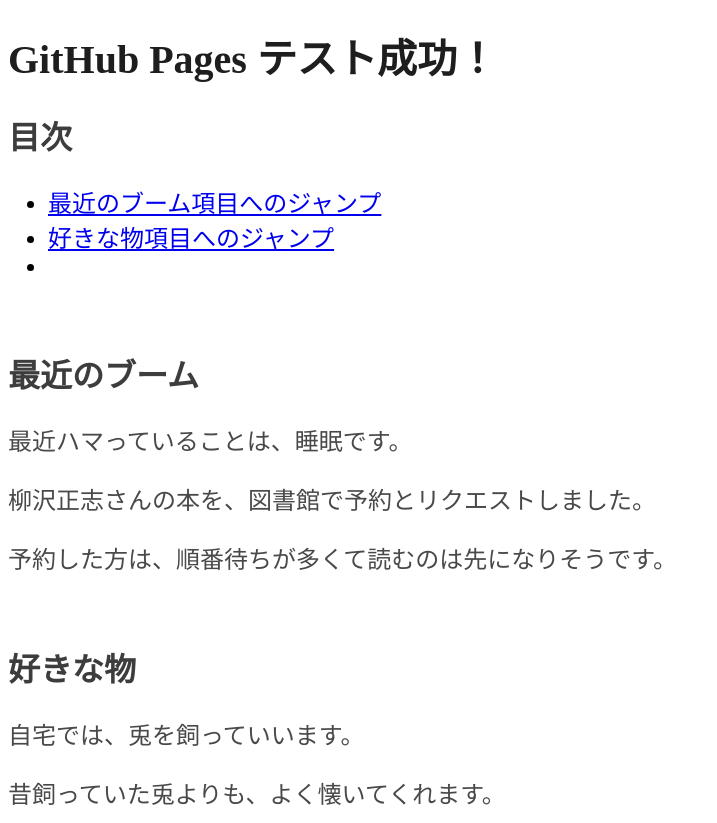
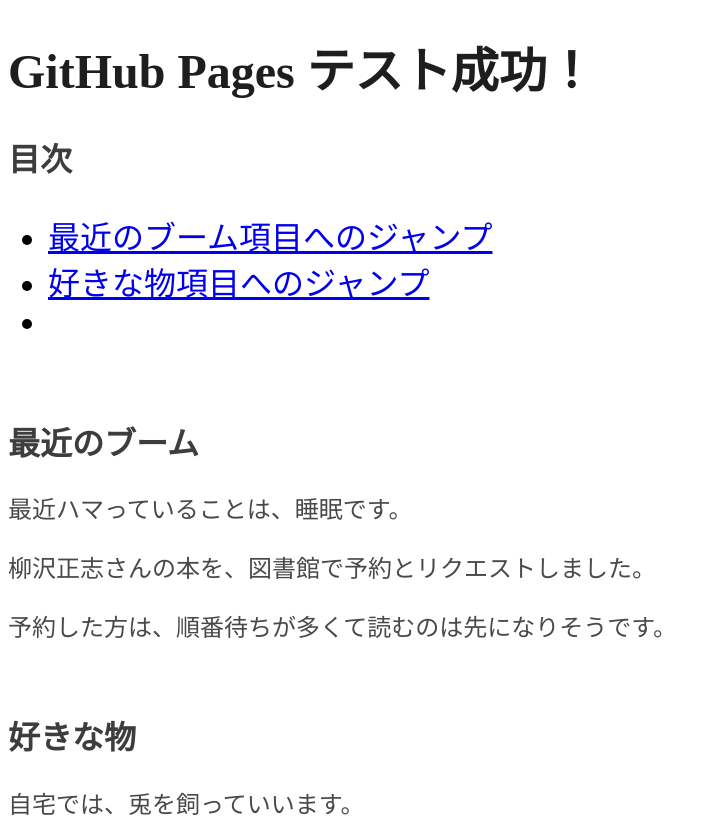
Before and after one commit to dkdk15ch/dkdkTestPages, a plain HTML site: page index.html in a window 1280 px wide. Shown: the top 823 px of the page, without its empty margins (0-717 px from the left). Drawn offline with Linux system fonts and the light colour scheme.

Commit message:
Update style.css

```diff
--- a/style.css
+++ b/style.css
@@ -1,6 +1,6 @@
 h1{
   color:#1e1e1e;
-  font-size:2.5rem;
+  font-size:3.0rem;
 }
 h2{
   color:#3d3d3d;
@@ -16,7 +16,10 @@ p{
   font-size:1.5rem;
 }
 ul{
-  font-size:1.5rem;
+  font-size:2.0rem;
+}
+li{
+  font-size:2.0rem;
 }
 
 img{
```
